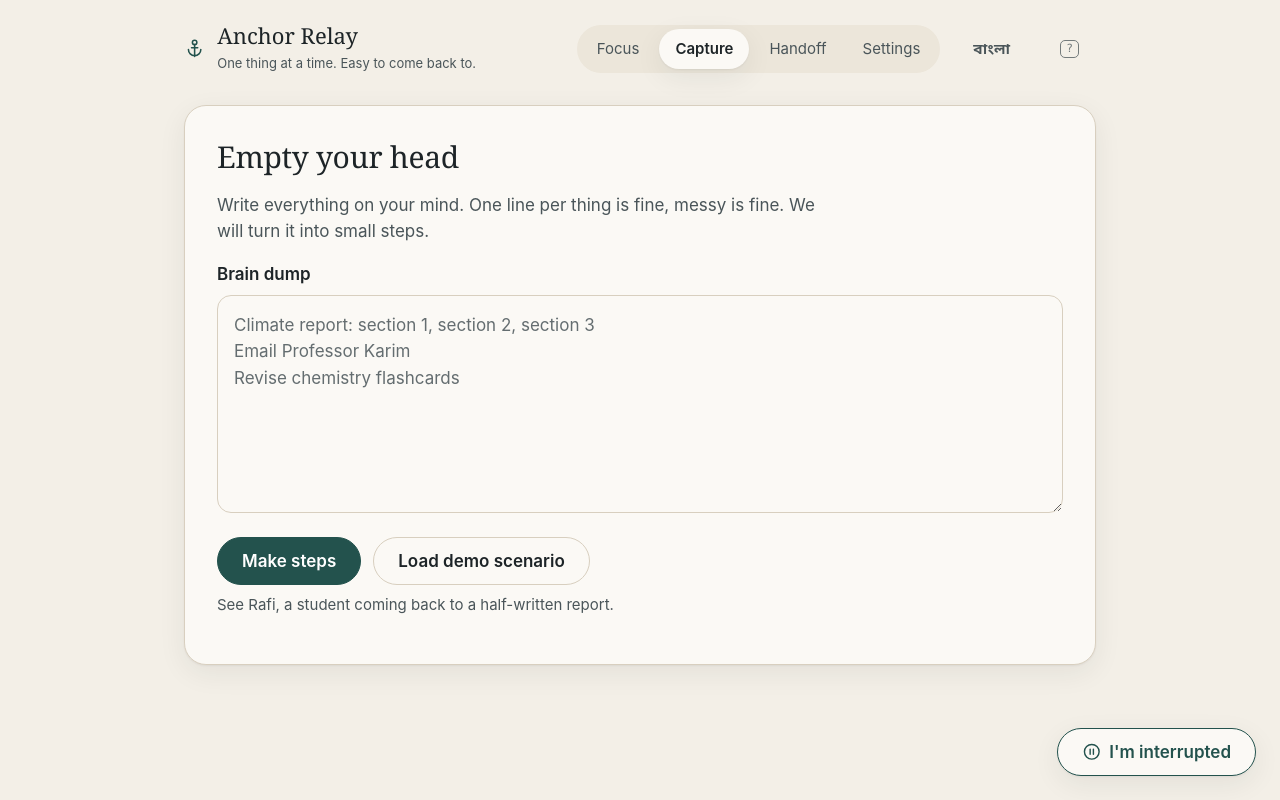
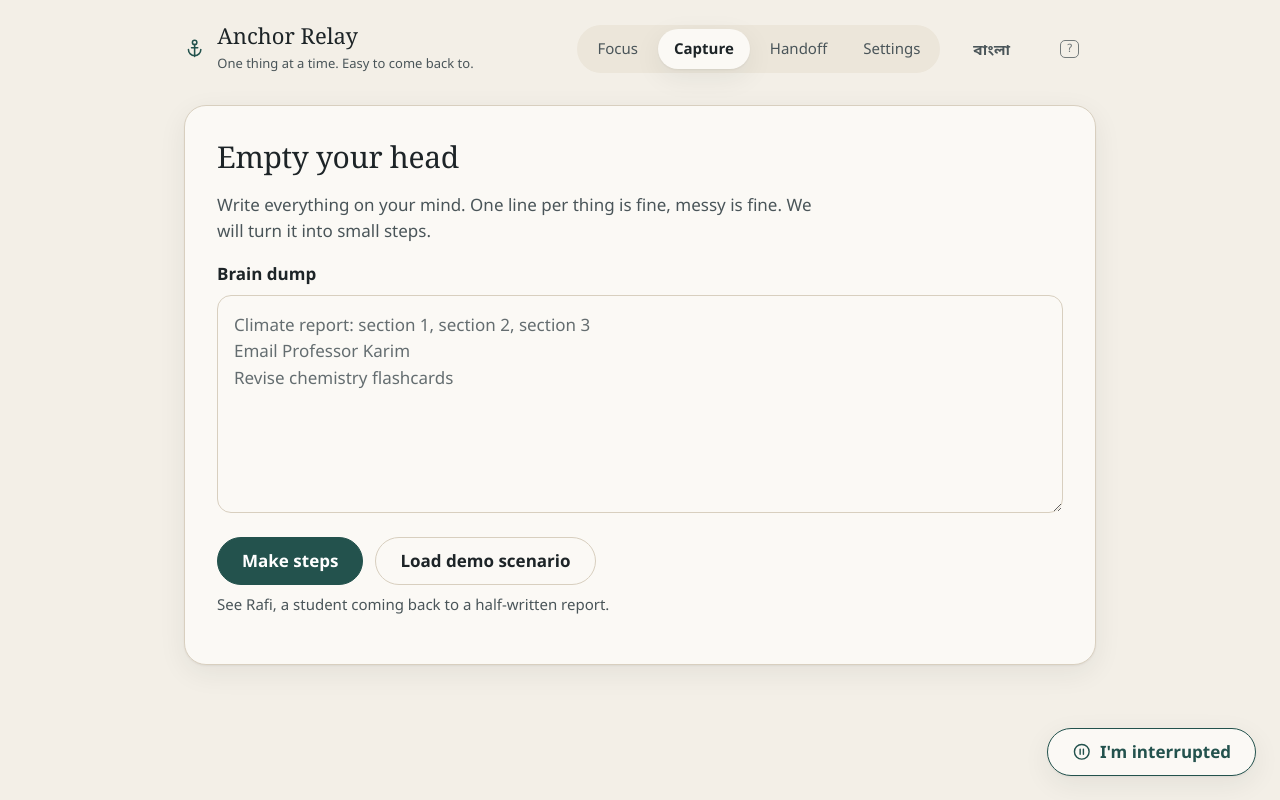
Before and after one commit to shahriarsharif406/anchor-relay, a plain HTML site: page index.html in a window 1280 px wide. Drawn offline with Linux system fonts and the light colour scheme.

Commit message:
Fix UI font stack: drop Inter, which rendered as symbols on some Windows setups
Co-Authored-By: Claude Sonnet 5.5 <noreply@anthropic.com>
Claude-Session: https://claude.ai/code/session_018JD6ryKwb54HZw9GQGDd9t

```diff
--- a/styles.css
+++ b/styles.css
@@ -25,7 +25,7 @@
   --shadow: 0 1px 2px rgba(29, 36, 39, 0.06), 0 8px 28px rgba(29, 36, 39, 0.07);
 
   /* Type */
-  --font-ui: "Inter", "Segoe UI", system-ui, -apple-system, "Noto Sans Bengali", "Hind Siliguri", "Nirmala UI", Roboto, sans-serif;
+  --font-ui: "Segoe UI", system-ui, -apple-system, Roboto, "Helvetica Neue", Arial, "Noto Sans Bengali", "Hind Siliguri", "Nirmala UI", sans-serif;
   --font-display: "Iowan Old Style", "Charter", "Source Serif Pro", Georgia, "Noto Serif Bengali", "Noto Sans Bengali", "Nirmala UI", serif;
   --font-dyslexia: "Atkinson Hyperlegible", "Lexend", "Verdana", "Noto Sans Bengali", "Nirmala UI", sans-serif;
   --font-mono: ui-monospace, "SFMono-Regular", Menlo, Consolas, monospace;
```
